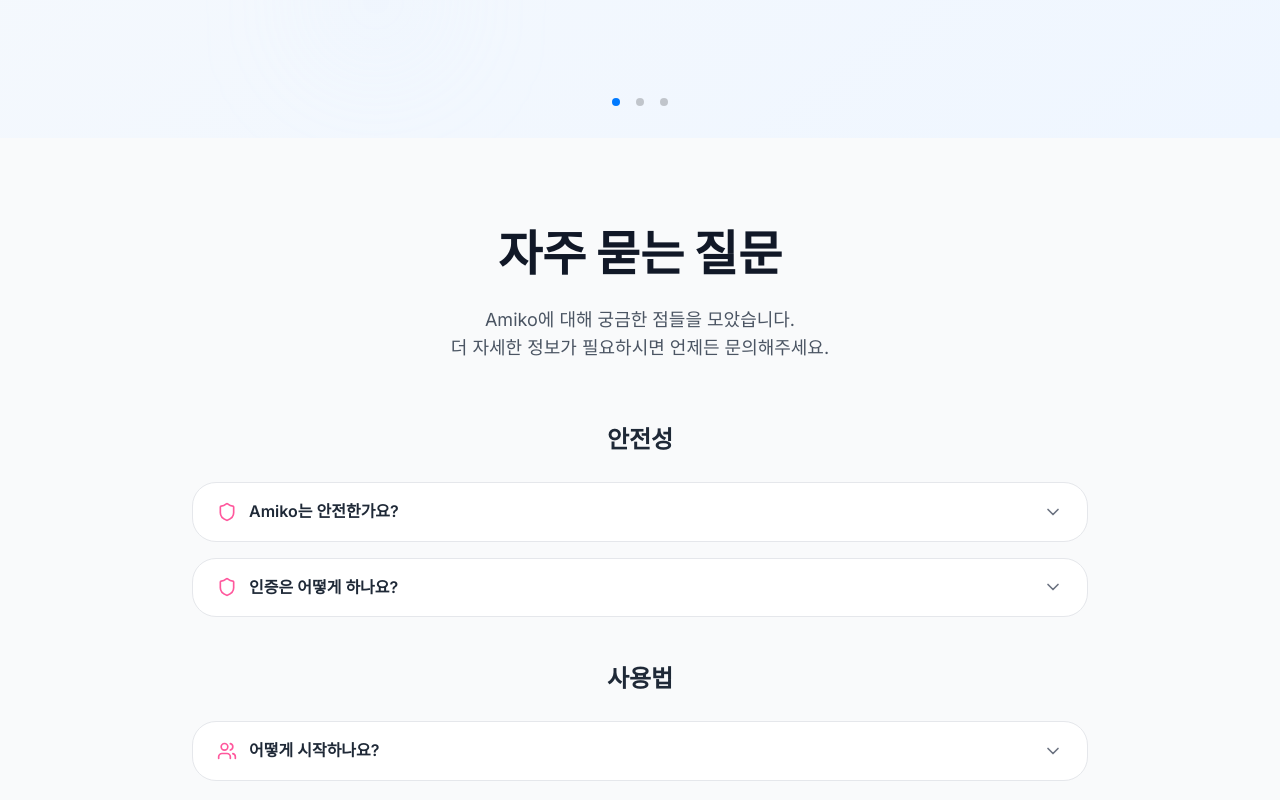
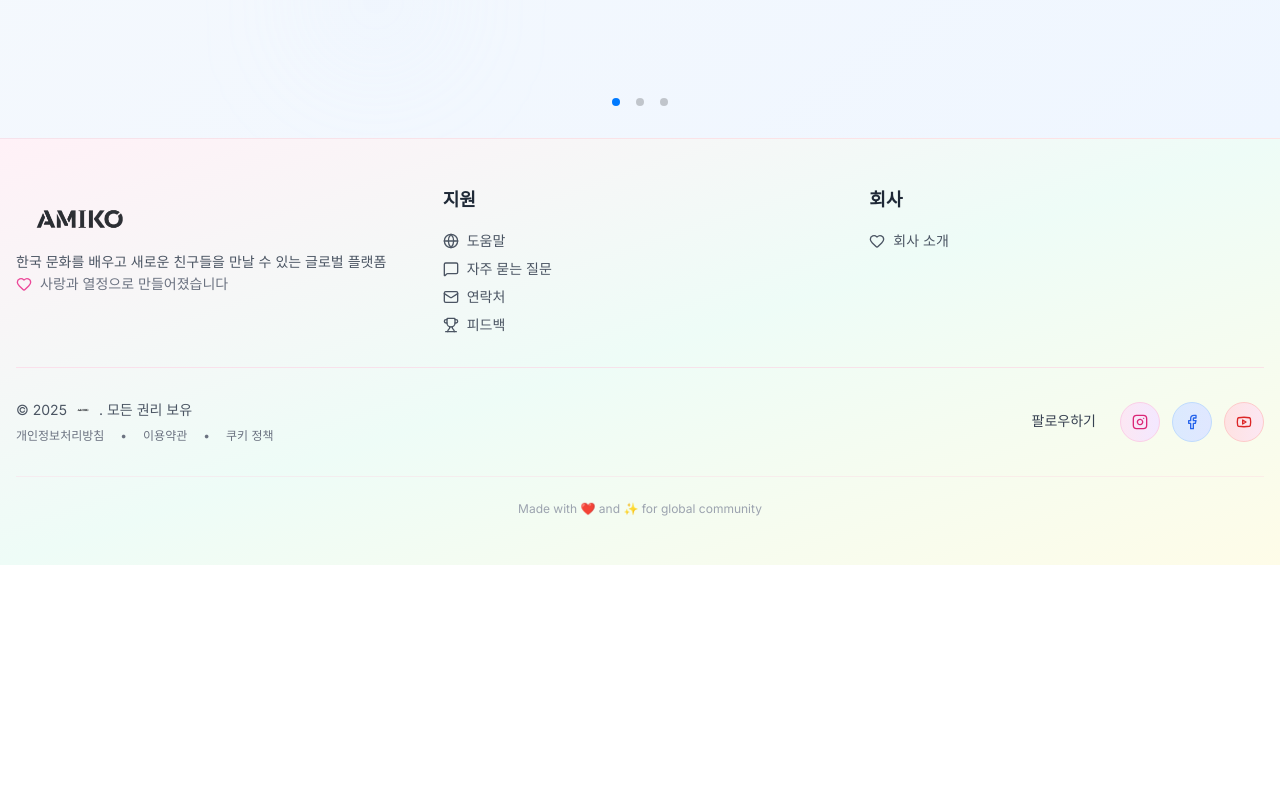
Before and after one commit to Sanghoonhan1334/Amiko-Project, a Next.js app: page / in a window 1280 px wide. Shown: the part 880-1680 px from the top of the page. After the commit the page ends 1445 px from the top, so only its background shows below. Built offline with nearby package versions, Linux system fonts and the light colour scheme; no server answers; a web font is replaced by a local one.

Commit message:
fix: remove FAQ section from landing page

```diff
--- a/src/app/page.tsx
+++ b/src/app/page.tsx
@@ -1,13 +1,11 @@
 'use client'
 
 import Hero from '@/components/landing/Hero'
-import FAQ from '@/components/landing/FAQ'
 
 export default function HomePage() {
   return (
     <div className="min-h-screen body-gradient">
       <Hero />
-      <FAQ />
     </div>
   )
 }
```
